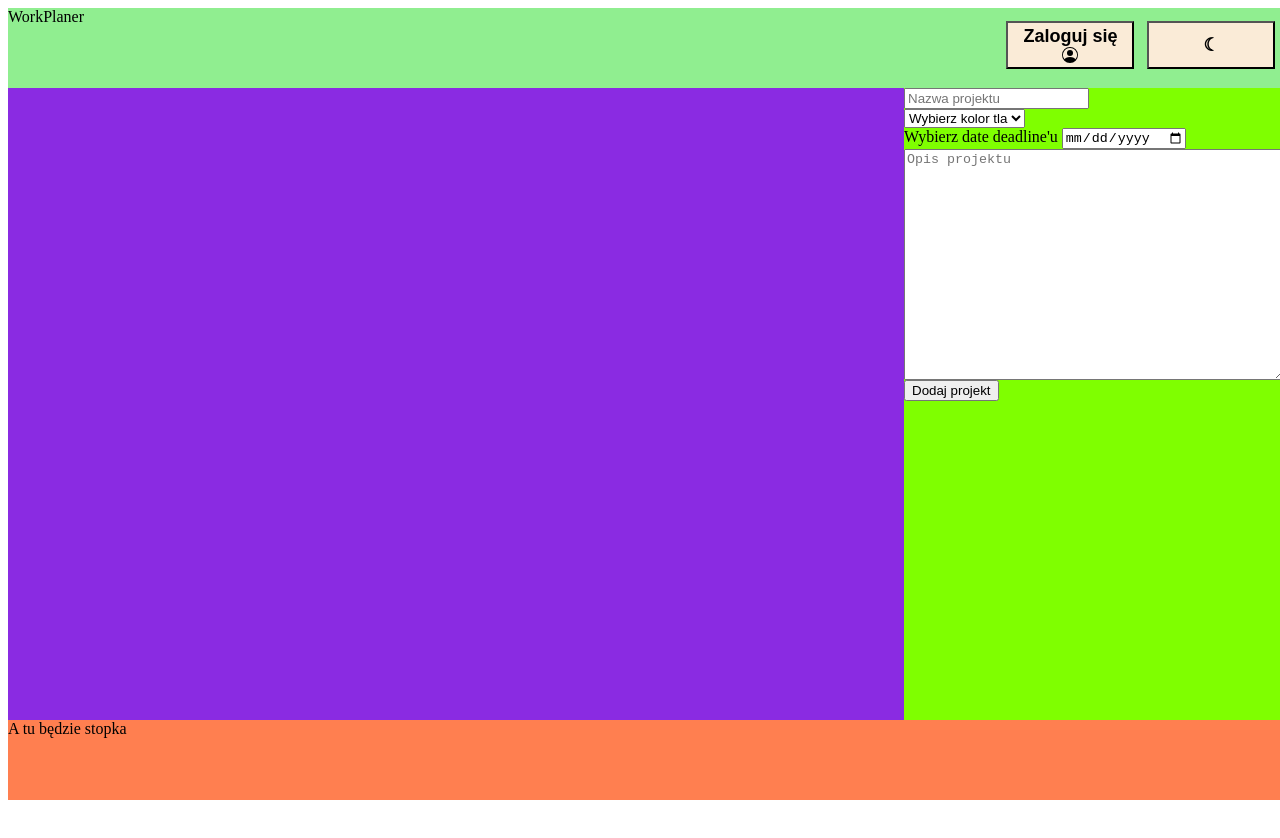
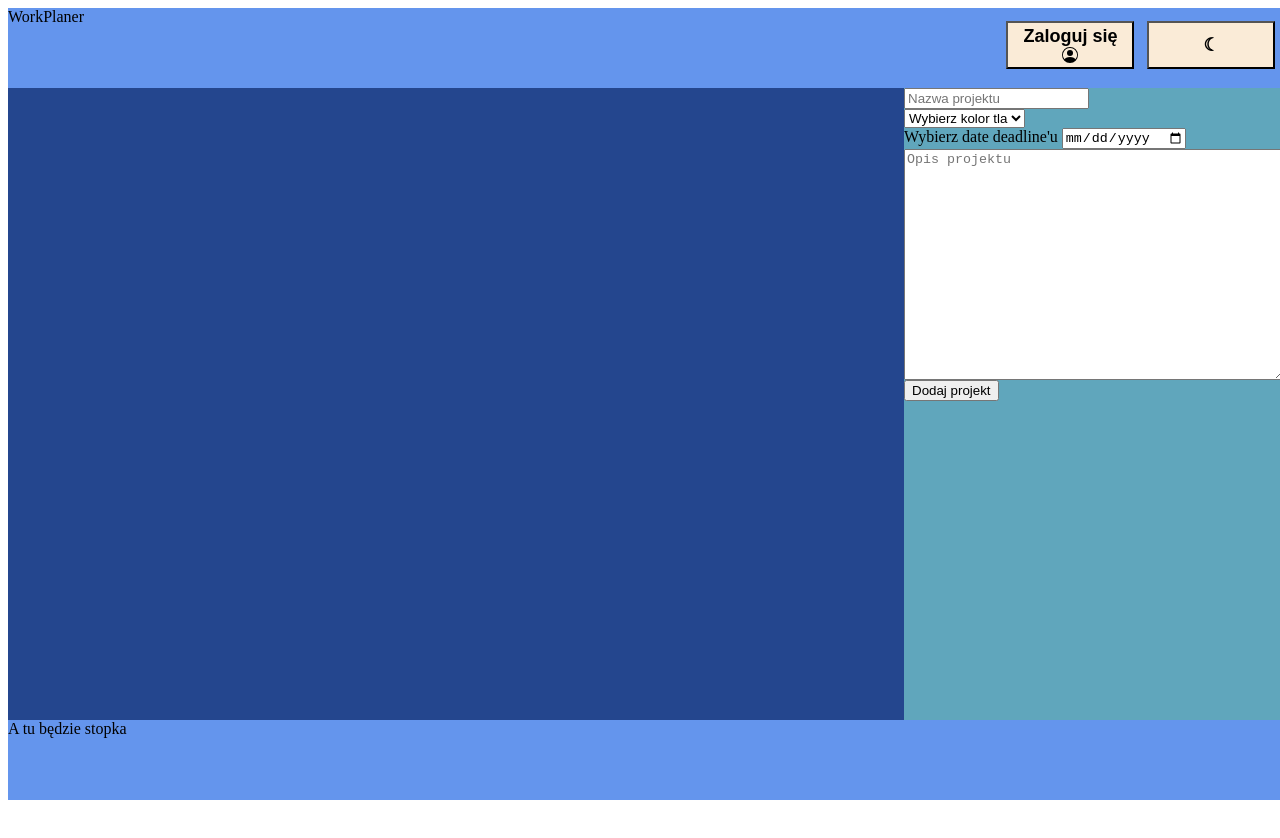
Before and after one commit to Gibooon/WorkPlaner---PZAW, an Angular app: page / in a window 1280 px wide. Shown: the top 838 px of the page. Built offline with nearby package versions, Linux system fonts and the light colour scheme.

Commit message:
final color version of blocks

```diff
--- a/src/app/app.component.css
+++ b/src/app/app.component.css
@@ -14,12 +14,12 @@
 #content {
   width: 70vw;
   height: 80vh;
-  background-color: blueviolet;
+  background-color: #24468e;
   float: left;
 }
 
 #footer {
-  background-color: coral;
+  background-color: cornflowerblue;
   width: 100vw;
   height: 10vh;
   position: fixed;
--- a/src/components/add-project/add-project.component.css
+++ b/src/components/add-project/add-project.component.css
@@ -1,6 +1,6 @@
 #aside {
   width: 30vw;
   height: 80vh;
-  background-color: chartreuse;
+  background-color: #60a6bc;
   float: right;
 }
--- a/src/components/navbar/navbar.component.css
+++ b/src/components/navbar/navbar.component.css
@@ -1,7 +1,7 @@
 #navbar {
   width: 100vw;
   height: 10vh;
-  background-color: lightgreen;
+  background-color: cornflowerblue;
 }
 
 #light_dark_theme_btn,
```
